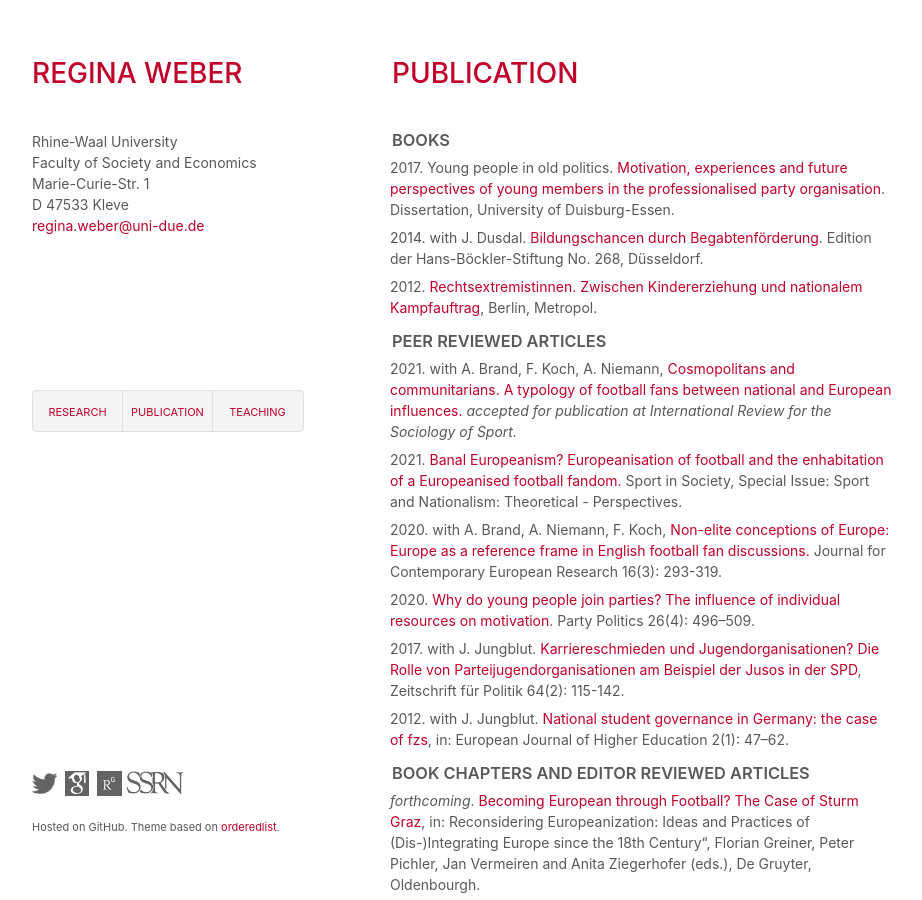
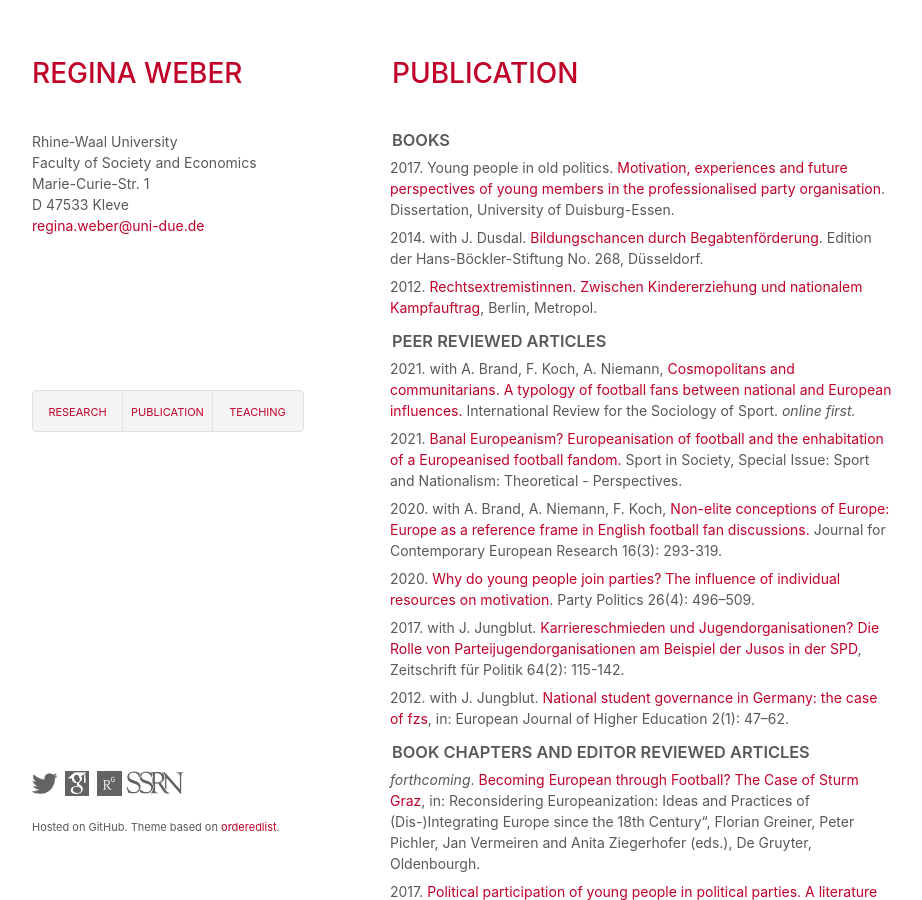
Before and after one commit to robertocabreratapia/robertocabreratapia.github.io, a Jekyll site: the page built from publication.html, in a window 1280 px wide and 900 px high. Shown: the whole window, without its empty margins (178-1100 px from the left). Built offline with Jekyll 4.4.1, drawn with Linux system fonts in a browser that asks for light colours.

Commit message:
Update publication.html

```diff
--- a/publication.html
+++ b/publication.html
@@ -10,8 +10,8 @@
  </ul>
 <h3>Peer reviewed articles</h3>
 <ul>
- <li>2021. with A. Brand, F. Koch, A. Niemann, <a href="">Cosmopolitans and communitarians. A typology of football fans between national and European influences.</a> <em>accepted for publication at International Review for the Sociology of Sport.</em>	</li>
- <li>2021. <a href="https://www.tandfonline.com/doi/full/10.1080/17430437.2021.1893697">Banal Europeanism? Europeanisation of football and the enhabitation of a Europeanised football fandom.</a> Sport in Society, Special Issue: Sport and Nationalism: Theoretical - Perspectives.</li>
+ <li>2021. with A. Brand, F. Koch, A. Niemann, <a href="">Cosmopolitans and communitarians. A typology of football fans between national and European influences.</a> International Review for the Sociology of Sport. <em>online first.</em></li>
+ <li>2021. <a href="https://journals.sagepub.com/doi/10.1177/10126902211028147">Banal Europeanism? Europeanisation of football and the enhabitation of a Europeanised football fandom.</a> Sport in Society, Special Issue: Sport and Nationalism: Theoretical - Perspectives.</li>
  <li>2020. with A. Brand, A. Niemann, F. Koch, <a href="https://doi.org/10.30950/jcer.v16i3.1089">Non-elite conceptions of Europe: Europe as a reference frame in English football fan discussions.</a> Journal for Contemporary European Research 16(3): 293-319.</li>
  <li>2020. <a href="http://journals.sagepub.com/doi/abs/10.1177/1354068818792576">Why do young people join parties? The influence of individual resources on motivation</a>. Party Politics 26(4): 496–509.</li>
  <li>2017. with J. Jungblut. <a href="https://www.nomos-elibrary.de/10.5771/0044-3360-2017-2-115/karriereschmieden-und-jugendorganisationen-jahrgang-64-2017-heft-2?hitid=0&amp;search-click">Karriereschmieden und Jugendorganisationen? Die Rolle von Parteijugendorganisationen am Beispiel der Jusos in der SPD</a>, Zeitschrift für Politik 64(2): 115-142.</li>
```
